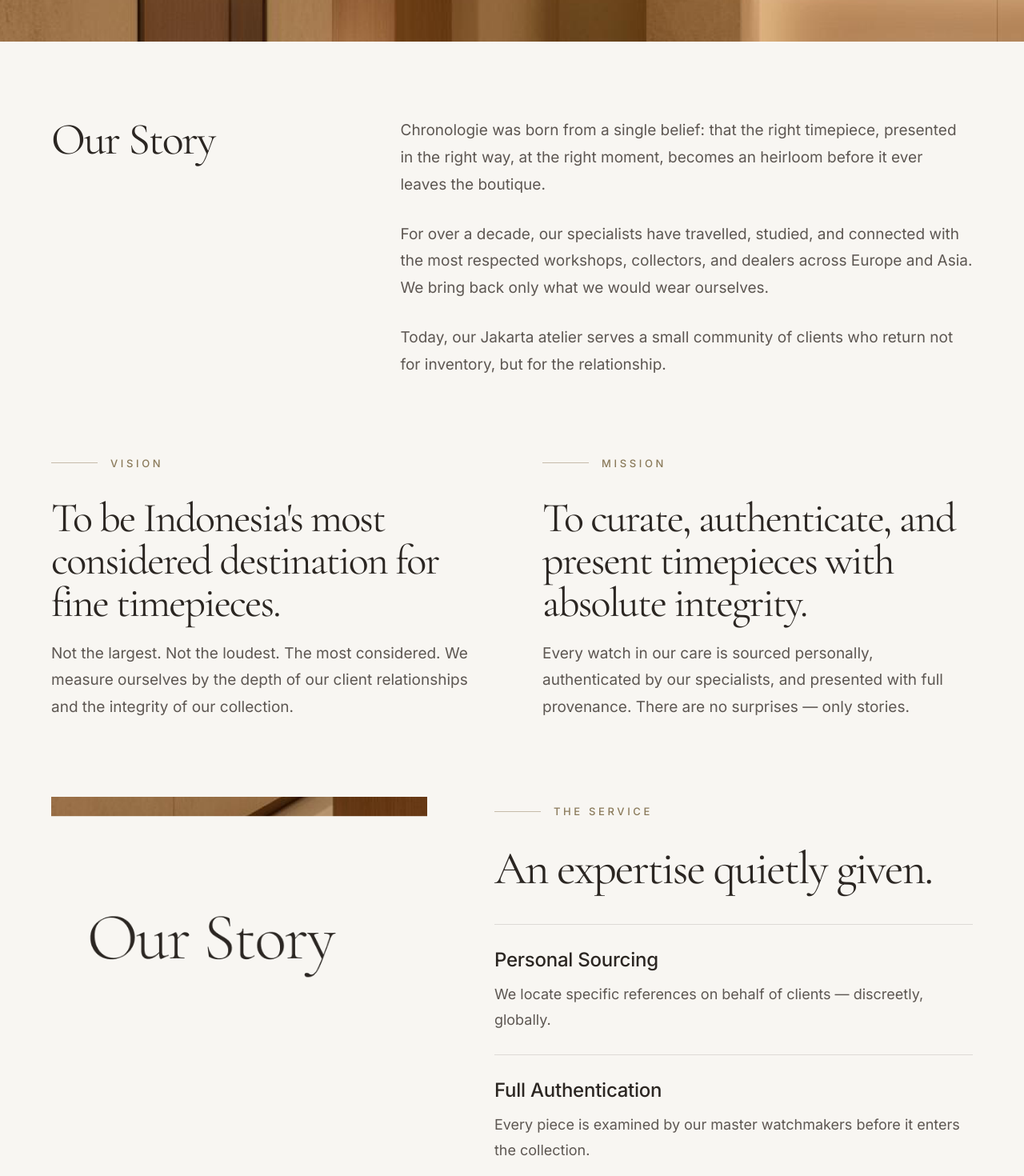
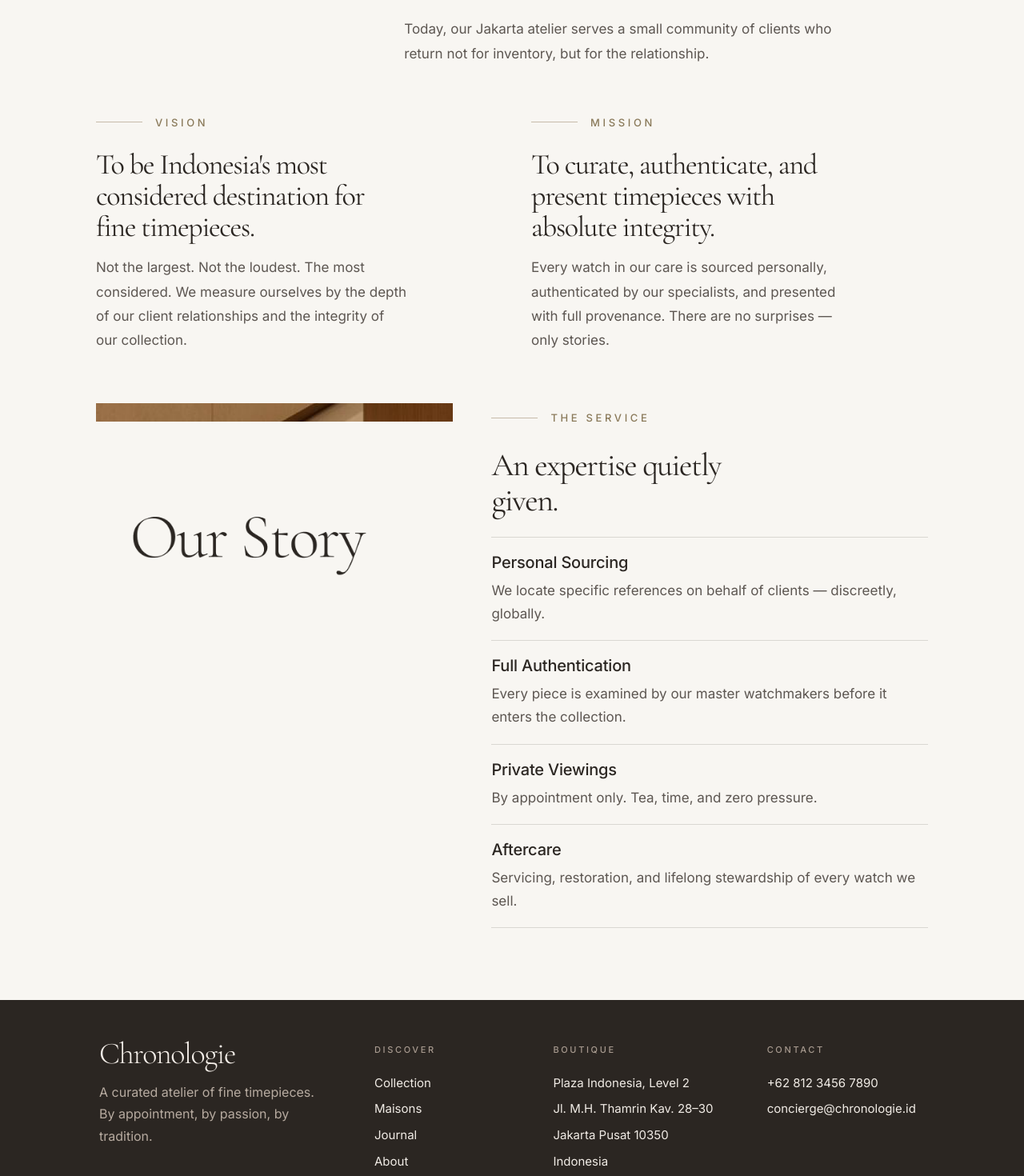
Before and after one commit to SulthanRabbani/sephoria-event, a Next.js app: page /about-native-preview in a window 1280 px wide. Shown: the part 1300-2770 px from the top of the page at 80% size. Built offline with nearby package versions, Linux system fonts and the light colour scheme.

Commit message:
refactor: tighten about native preview parity

```diff
--- a/next.config.ts
+++ b/next.config.ts
@@ -2,6 +2,7 @@ import * as path from 'node:path'
 import type { NextConfig } from 'next'
 
 const nextConfig: NextConfig = {
+  allowedDevOrigins: ['127.0.0.1', 'localhost', '109.123.234.186'],
   turbopack: {
     root: path.resolve(process.cwd()),
   },
--- a/src/components/chronologie/ChronologieAboutPage.tsx
+++ b/src/components/chronologie/ChronologieAboutPage.tsx
@@ -93,34 +93,34 @@ export function ChronologieAboutPage({ brand, footer, data }: ChronologieAboutPa
       </header>
 
       <main>
-        <section className="px-6 pb-[76px] pt-8 md:px-10 lg:px-16 lg:pb-[92px] lg:pt-[44px]">
-          <div className="mx-auto flex max-w-[920px] flex-col items-center text-center">
+        <section className="px-6 pb-12 pt-8 md:px-10 md:pb-14 lg:px-16 lg:pb-16 lg:pt-10">
+          <div className="mx-auto flex max-w-[760px] flex-col items-center text-center">
             <div className="flex flex-col items-center text-center">
               <Eyebrow>{data.hero.eyebrow}</Eyebrow>
-              <h1 className="mt-8 max-w-[880px] font-display text-[56px] leading-[0.98] tracking-[-0.03em] text-[var(--color-primary-700)] md:text-[64px] lg:text-[76px]">
+              <h1 className="mt-7 max-w-[660px] font-display text-[50px] leading-[1.02] tracking-[-0.032em] text-[var(--color-primary-700)] md:text-[58px] lg:text-[68px]">
                 {data.hero.title}
               </h1>
-              <p className="mt-6 max-w-[780px] text-[18px] leading-[1.72] text-[rgba(58,51,46,0.82)] md:text-[20px]">
+              <p className="mt-7 max-w-[560px] text-[16px] leading-[1.82] text-[rgba(58,51,46,0.82)] md:text-[18px]">
                 {data.hero.description}
               </p>
             </div>
           </div>
         </section>
 
-        <section className="pb-[94px]">
-          <div className="relative h-[420px] w-full md:h-[560px] lg:h-[740px]">
+        <section className="pb-14 md:pb-16 lg:pb-[52px]">
+          <div className="relative h-[320px] w-full md:h-[360px] lg:h-[410px]">
             <Image src={data.showroomImage.src} alt={data.showroomImage.alt} fill priority sizes="100vw" className="object-cover object-center" />
           </div>
         </section>
 
-        <section className="px-6 pb-[92px] md:px-10 lg:px-16">
-          <div className="mx-auto grid max-w-[1320px] gap-10 lg:grid-cols-[0.65fr_1.35fr] lg:gap-[92px]">
+        <section className="px-6 pb-14 md:px-10 md:pb-16 lg:px-16 lg:pb-[56px]">
+          <div className="mx-auto grid max-w-[1040px] gap-8 lg:grid-cols-[0.34fr_0.66fr] lg:gap-12">
             <div>
-              <h2 className="font-display text-[42px] leading-none tracking-[-0.03em] text-[var(--color-primary-700)] md:text-[50px] lg:text-[56px]">
+              <h2 className="font-display text-[38px] leading-none tracking-[-0.03em] text-[var(--color-primary-700)] md:text-[44px] lg:text-[48px]">
                 {data.story.title}
               </h2>
             </div>
-            <div className="space-y-7 text-[18px] leading-[1.78] text-[rgba(58,51,46,0.82)] md:text-[19px]">
+            <div className="max-w-[540px] space-y-6 text-[16px] leading-[1.82] text-[rgba(58,51,46,0.82)] md:text-[17px]">
               {data.story.paragraphs.map((paragraph) => (
                 <p key={paragraph}>{paragraph}</p>
               ))}
@@ -128,15 +128,15 @@ export function ChronologieAboutPage({ brand, footer, data }: ChronologieAboutPa
           </div>
         </section>
 
-        <section className="px-6 pb-[96px] md:px-10 lg:px-16">
-          <div className="mx-auto grid max-w-[1320px] gap-10 lg:grid-cols-2 lg:gap-[76px]">
+        <section className="px-6 pb-14 md:px-10 md:pb-16 lg:px-16 lg:pb-[64px]">
+          <div className="mx-auto grid max-w-[1040px] gap-10 lg:grid-cols-2 lg:gap-12">
             {data.values.map((value) => (
               <article key={value.label}>
                 <Eyebrow>{value.label}</Eyebrow>
-                <h2 className="mt-7 max-w-[520px] font-display text-[40px] leading-[1.02] tracking-[-0.03em] text-[var(--color-primary-700)] md:text-[46px] lg:text-[52px]">
+                <h2 className="mt-5 max-w-[360px] font-display text-[30px] leading-[1.08] tracking-[-0.03em] text-[var(--color-primary-700)] md:text-[34px] lg:text-[36px]">
                   {value.title}
                 </h2>
-                <p className="mt-5 max-w-[560px] text-[18px] leading-[1.76] text-[rgba(58,51,46,0.82)] md:text-[19px]">
+                <p className="mt-4 max-w-[390px] text-[16px] leading-[1.78] text-[rgba(58,51,46,0.82)] md:text-[17px]">
                   {value.description}
                 </p>
               </article>
@@ -144,8 +144,8 @@ export function ChronologieAboutPage({ brand, footer, data }: ChronologieAboutPa
           </div>
         </section>
 
-        <section className="px-6 pb-[98px] md:px-10 lg:px-16">
-          <div className="mx-auto grid max-w-[1320px] gap-10 lg:grid-cols-[0.88fr_1.12fr] lg:gap-[84px]">
+        <section className="px-6 pb-14 md:px-10 md:pb-16 lg:px-16 lg:pb-[60px]">
+          <div className="mx-auto grid max-w-[1040px] gap-10 lg:grid-cols-[0.45fr_0.55fr] lg:gap-12">
             <div className="relative aspect-[544/835] overflow-hidden bg-[#d8ccb8]">
               <Image
                 src={data.service.image.src}
@@ -159,17 +159,17 @@ export function ChronologieAboutPage({ brand, footer, data }: ChronologieAboutPa
 
             <div className="flex flex-col pt-1">
               <Eyebrow>{data.service.label}</Eyebrow>
-              <h2 className="mt-7 max-w-[560px] font-display text-[44px] leading-[1.02] tracking-[-0.03em] text-[var(--color-primary-700)] md:text-[52px] lg:text-[58px]">
+              <h2 className="mt-6 max-w-[17ch] font-display text-[34px] leading-[1.08] tracking-[-0.03em] text-[var(--color-primary-700)] md:text-[38px] lg:text-[40px]">
                 {data.service.title}
               </h2>
 
-              <div className="mt-10 border-t border-[rgba(58,51,46,0.14)]">
+              <div className="mt-6 border-t border-[rgba(58,51,46,0.16)]">
                 {data.service.items.map((item) => (
-                  <article key={item.title} className="border-b border-[rgba(58,51,46,0.14)] py-6 md:py-7">
-                    <h3 className="text-[22px] font-medium leading-[1.3] tracking-[-0.01em] text-[var(--color-primary-700)] md:text-[24px]">
+                  <article key={item.title} className="border-b border-[rgba(58,51,46,0.16)] py-[18px]">
+                    <h3 className="text-[18px] font-medium leading-[1.3] tracking-[-0.01em] text-[var(--color-primary-700)] md:text-[20px]">
                       {item.title}
                     </h3>
-                    <p className="mt-3 max-w-[640px] text-[17px] leading-[1.74] text-[rgba(58,51,46,0.82)] md:text-[18px]">
+                    <p className="mt-2 max-w-[54ch] text-[16px] leading-[1.72] text-[rgba(58,51,46,0.82)] md:text-[17px]">
                       {item.description}
                     </p>
                   </article>
@@ -180,17 +180,17 @@ export function ChronologieAboutPage({ brand, footer, data }: ChronologieAboutPa
         </section>
 
         <footer className="bg-[#2b2622] text-[#f1ece6]">
-          <div className="mx-auto max-w-[1440px] px-6 py-16 md:px-10 lg:px-16 lg:pb-10 lg:pt-20">
-            <div className="grid gap-12 lg:grid-cols-[1.6fr_0.8fr_1.1fr_0.9fr] lg:gap-x-16">
-              <div className="max-w-[360px]">
-                <p className="font-display text-[42px] font-light leading-none tracking-[-0.02em] text-[#f4eee8]">{brand}</p>
-                <p className="mt-5 text-[18px] leading-8 text-[#b7aba0]">{footer.description}</p>
+          <div className="mx-auto max-w-[1160px] px-6 py-10 md:px-10 md:py-12 lg:px-16 lg:pb-6 lg:pt-12">
+            <div className="grid gap-8 lg:grid-cols-[1.35fr_0.8fr_1fr_0.9fr] lg:gap-x-12">
+              <div className="max-w-[280px]">
+                <p className="font-display text-[34px] font-light leading-none tracking-[-0.02em] text-[#f4eee8] md:text-[38px]">{brand}</p>
+                <p className="mt-4 text-[15px] leading-[1.72] text-[#b7aba0] md:text-[16px]">{footer.description}</p>
               </div>
 
               {footer.columns.map((column) => (
                 <div key={column.title}>
-                  <p className="text-[12px] font-medium uppercase tracking-[0.24em] text-[#a79a8f]">{column.title}</p>
-                  <ul className="mt-5 space-y-3 text-[16px] leading-7 text-[#f1ece6]">
+                  <p className="text-[11px] font-medium uppercase tracking-[0.24em] text-[#a79a8f]">{column.title}</p>
+                  <ul className="mt-4 space-y-2 text-[14px] leading-[1.65] text-[#f1ece6] md:text-[15px]">
                     {column.items.map((item) => (
                       <li key={item.label}>
                         <a href={item.href} className="transition hover:text-white/72">
@@ -203,8 +203,8 @@ export function ChronologieAboutPage({ brand, footer, data }: ChronologieAboutPa
               ))}
             </div>
 
-            <div className="mt-14 border-t border-[#4a413b] pt-6">
-              <div className="flex flex-col gap-3 text-[12px] text-[#8f847a] md:flex-row md:items-center md:justify-between">
+            <div className="mt-7 border-t border-[#4a413b] pt-[18px]">
+              <div className="flex flex-col gap-2 text-[11px] text-[#8f847a] md:flex-row md:items-center md:justify-between">
                 <span>{footer.legalLeft}</span>
                 <span className="uppercase tracking-[0.2em] text-[#9c9085]">{footer.legalRight}</span>
               </div>
```
Also changed, not shown: 1 other file (tests, documents, lock files or other folders). Lines whose indentation alone changed are shown as unchanged.
